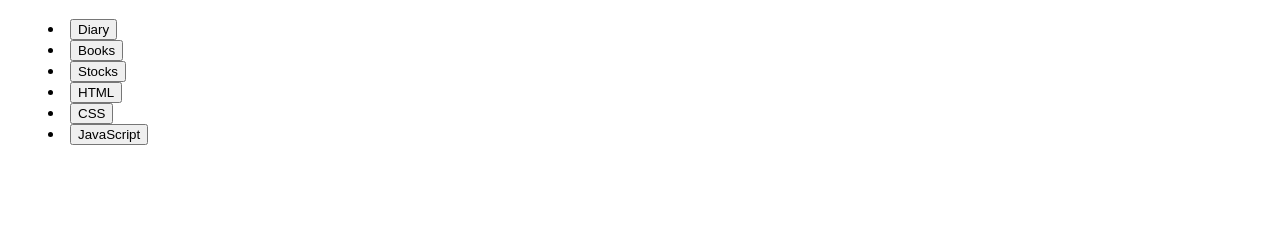
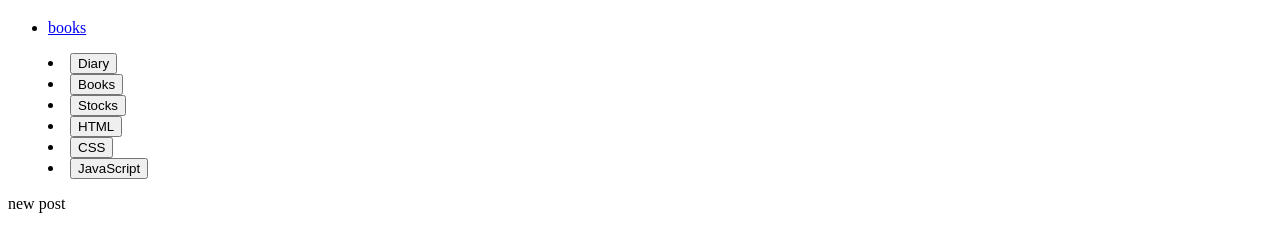
Before and after one commit to efillab/money, a plain HTML site: page index.html in a window 1280 px wide. Shown: the part 186-438 px from the top of the page. Drawn offline with Linux system fonts and the light colour scheme.

Commit message:
Add files via upload

```diff
--- a/index.html
+++ b/index.html
@@ -10,6 +10,9 @@
             <h1>I made this site to organize acknowledge I learn and at the same time, to learn programming</h1>
         </a>
 
+        <ul>
+            <li><a href="books.html">books</a></li>
+        </ul>
         <menu>
             <li><button id="diary">Diary</button></li>
             <li><button id="books">Books</button></li>
@@ -18,5 +21,7 @@
             <li><button id="css">CSS</button></li>
             <li><button id="js">JavaScript</button></li>
         </menu>
+
+        <div>new post</div>
     </body>
 </html>
```
